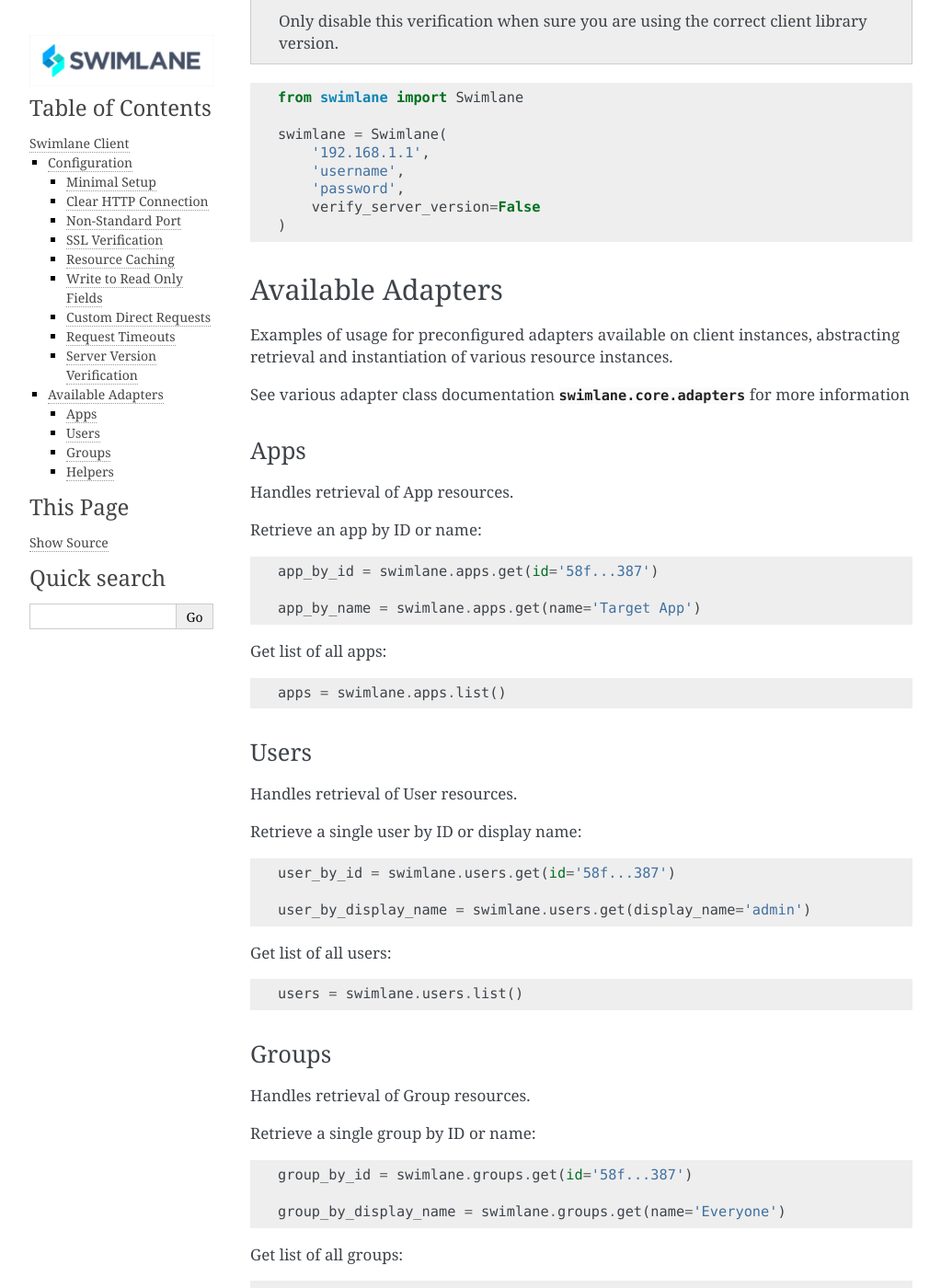
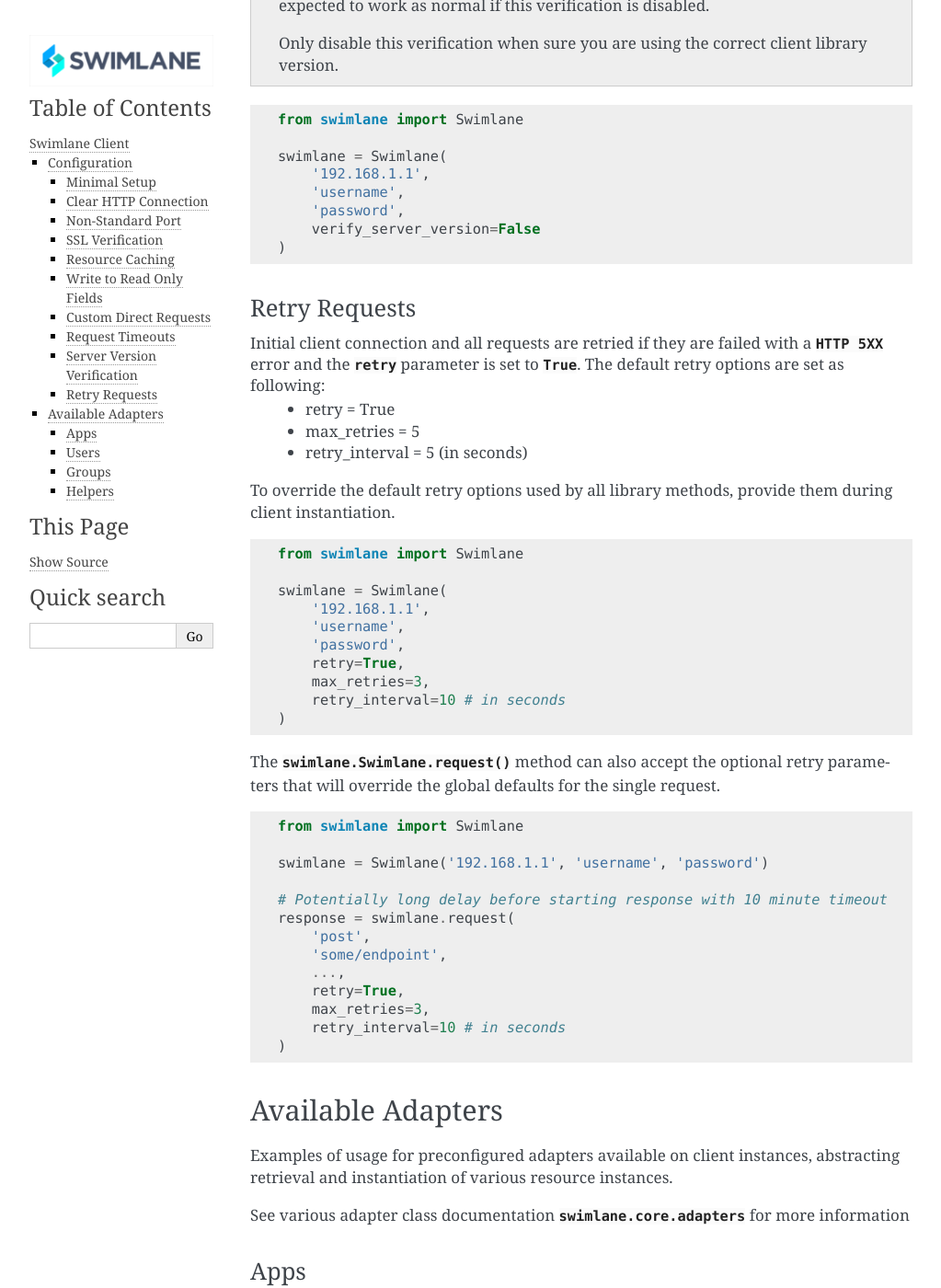
Before and after one commit to swimlane/swimlane-python, a Sphinx documentation site: the page built from docs/examples/client.rst, in a window 1280 px wide and 1400 px high, scrolled down 5075 px. Shown: the whole window at 92% size, without its empty margins (118-1141 px from the left). Built offline with Sphinx 7.4.7, drawn with Linux system fonts in a browser that asks for light colours; some of the changed text lies outside the part shown.

Commit message:
feat: add retry support for api calls

```diff
--- a/docs/examples/client.rst
+++ b/docs/examples/client.rst
@@ -200,7 +200,7 @@
 
 .. note::
 
-    Any 400/500 responses will raise :class:`requests.HTTPError` automatically.
+    Any 400/500 responses will raise :class:`requests.HTTPError` automatically after Max Retry attempts are exceeded.
 
 
 Request Timeouts
@@ -270,7 +270,46 @@
         'password',
         verify_server_version=False
     )
+Retry Requests
+^^^^^^^^^^^^^
 
+Initial client connection and all requests are retried if they are failed with a :class:`HTTP 5XX` error and the :class:`retry` parameter is set to :class:`True`. The default retry options are set as following:
+    - retry = True
+    - max_retries = 5
+    - retry_interval = 5 (in seconds)
+
+To override the default retry options used by all library methods, provide them during client instantiation.
+
+.. code-block:: python
+
+    from swimlane import Swimlane
+
+    swimlane = Swimlane(
+        '192.168.1.1',
+        'username',
+        'password',
+        retry=True,
+        max_retries=3,
+        retry_interval=10 # in seconds
+    )
+The :meth:`swimlane.Swimlane.request` method can also accept the optional retry parameters that will override the
+global defaults for the single request.
+
+.. code-block:: python
+
+    from swimlane import Swimlane
+
+    swimlane = Swimlane('192.168.1.1', 'username', 'password')
+
+    # Potentially long delay before starting response with 10 minute timeout
+    response = swimlane.request(
+        'post',
+        'some/endpoint',
+        ...,
+        retry=True,
+        max_retries=3,
+        retry_interval=10 # in seconds
+    )
 
 
 Available Adapters
```
